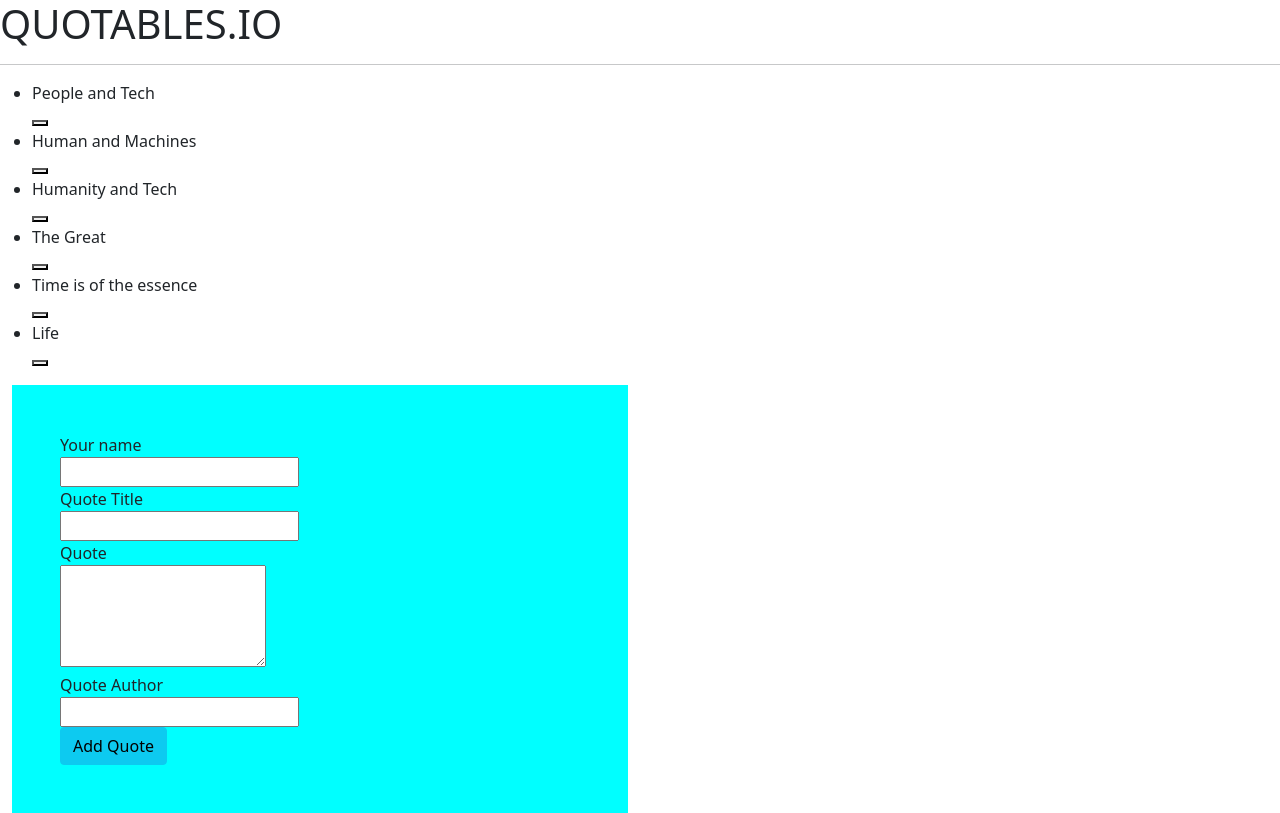
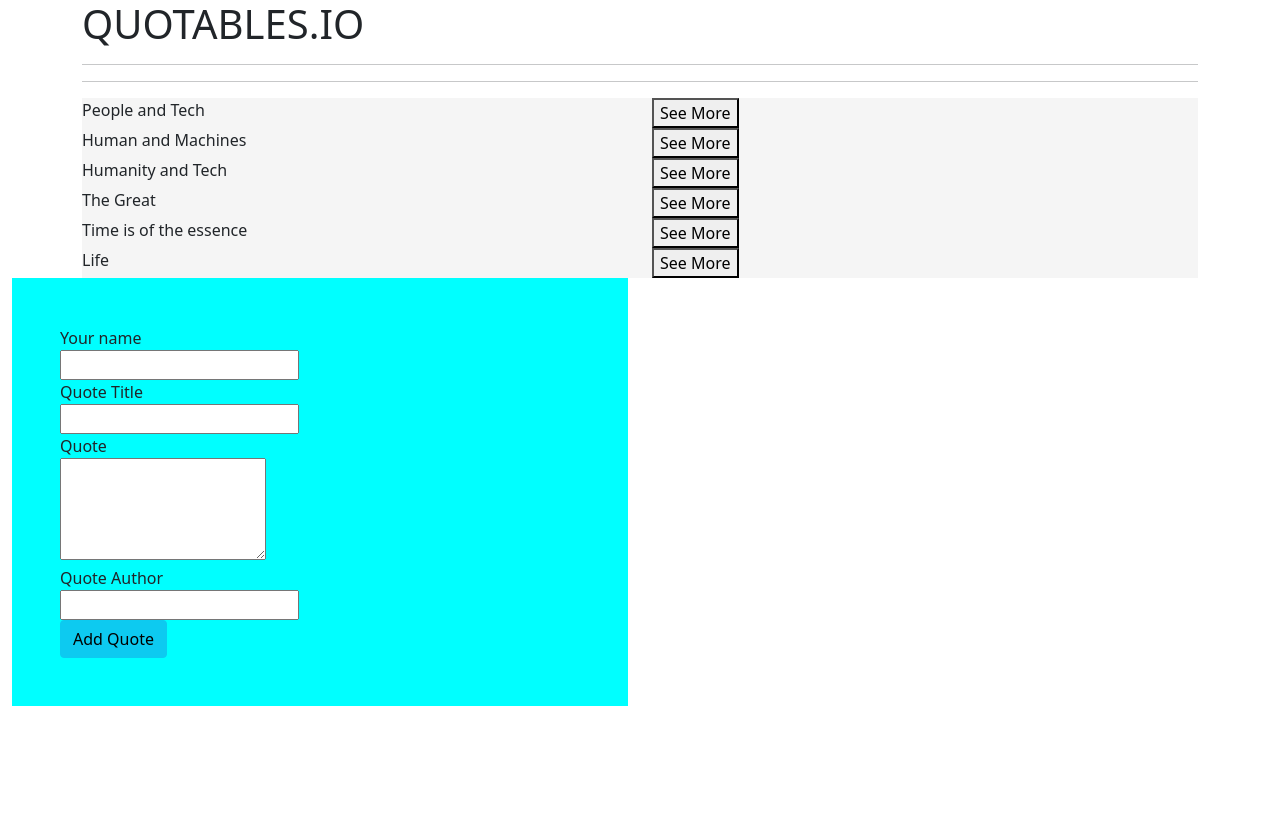
Before and after one commit to Blaisehala/NG, an Angular app: page / in a window 1280 px wide. Built offline with nearby package versions, Linux system fonts and the light colour scheme.

Commit message:
st:styles the section

```diff
--- a/src/app/quote/quote.component.css
+++ b/src/app/quote/quote.component.css
@@ -0,0 +1,4 @@
+.ff{
+  background-color:whitesmoke;
+
+}
--- a/src/app/quote/quote.component.html
+++ b/src/app/quote/quote.component.html
@@ -1,15 +1,30 @@
-<div>
+
+<div class="container">
   <h1>QUOTABLES.IO</h1>
   <hr>
-  <ul>
-    <div *ngFor="let quote of quotes">
-      <li>{{quote.name}}</li>
-      <button></button>
+  <hr>
+  <div>
+
+
+      <div class=" ff d-flex flex-column" *ngFor="let quote of quotes; let i=index">
+        <div class="row">
+          <div class="col-md-6">
+            {{quote.name}}
+
+          </div>
+          <div class="col-md-6">
+            <button (click)="seeDetails(i)">See More</button>
+          </div>
+        </div>
+
+
 
         <app-quote-details *ngIf="quote.showDescription" [quote]="quote"></app-quote-details>
 
 
-    </div>
+      </div>
 
-  </ul>
+
+  </div>
+
 </div>
--- a/src/app/quote/quote.component.ts
+++ b/src/app/quote/quote.component.ts
@@ -11,6 +11,10 @@ import { Quote} from '../quote';
 })
 export class QuoteComponent implements OnInit {
 
+  seeDetails(index){
+    this.quotes[index].showDescription =!this.quotes[index].showDescription
+
+  }
   quotes:Quote[]=[
 
     new Quote(1,'People and Tech','Technology is best when it brings people together'),
```
